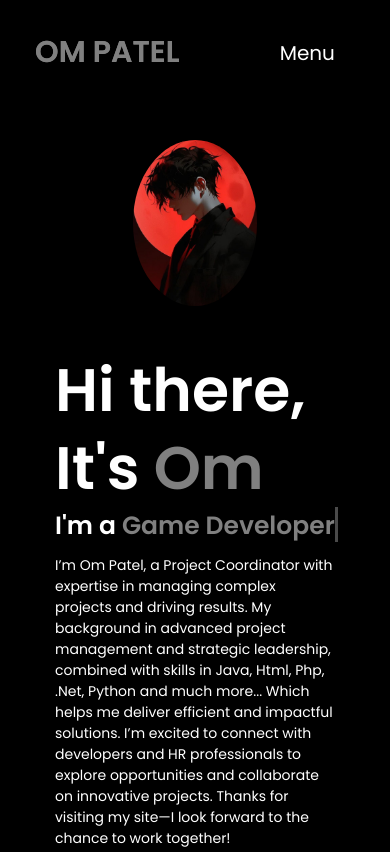
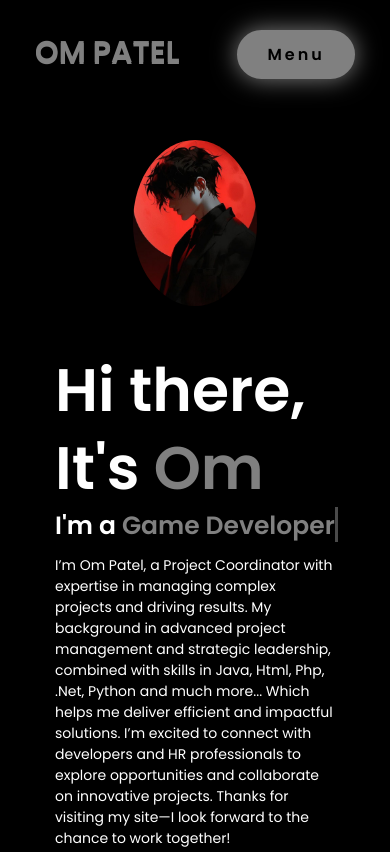
Before and after one commit to GOODRICC/OM, a plain HTML site: page index.html in a window 390 px wide. Shown: the top 852 px of the page. Drawn offline with Linux system fonts and the light colour scheme.

Commit message:
Update style.css
Signed-off-by: GOODRICC <ompatel4246@gmail.com>

```diff
--- a/style.css
+++ b/style.css
@@ -300,14 +300,24 @@ img {
 /* Show the menu toggle on mobile screens */
 @media (max-width: 995px) {
     .menu-toggle {
-        display: block;
-        font-size: 2rem;
-        background: transparent;
-        border: none;
-        color: white;
-        cursor: pointer;
-        margin-right: 2rem;
-    }
+    display: inline-block;
+    padding: 1rem 2.8rem;
+    background-color: black;
+    border-radius: 4rem;
+    font-size: 1.6rem;
+    color: #808080; /* Changed to grey */
+    letter-spacing: 0.3rem;
+    font-weight: 600;
+    border: 2px solid #808080; /* Changed to grey */
+    transition: 0.3s ease;
+    cursor: pointer;
+    transform: scale3d(1.03);
+    background-color: #808080; /* Changed to grey */
+    color: black;
+    box-shadow: 0 0 25px #808080; /* Changed to grey */
+}
+
+
 
     /* Initially hide the navigation on mobile */
     .nav-menu {
```
